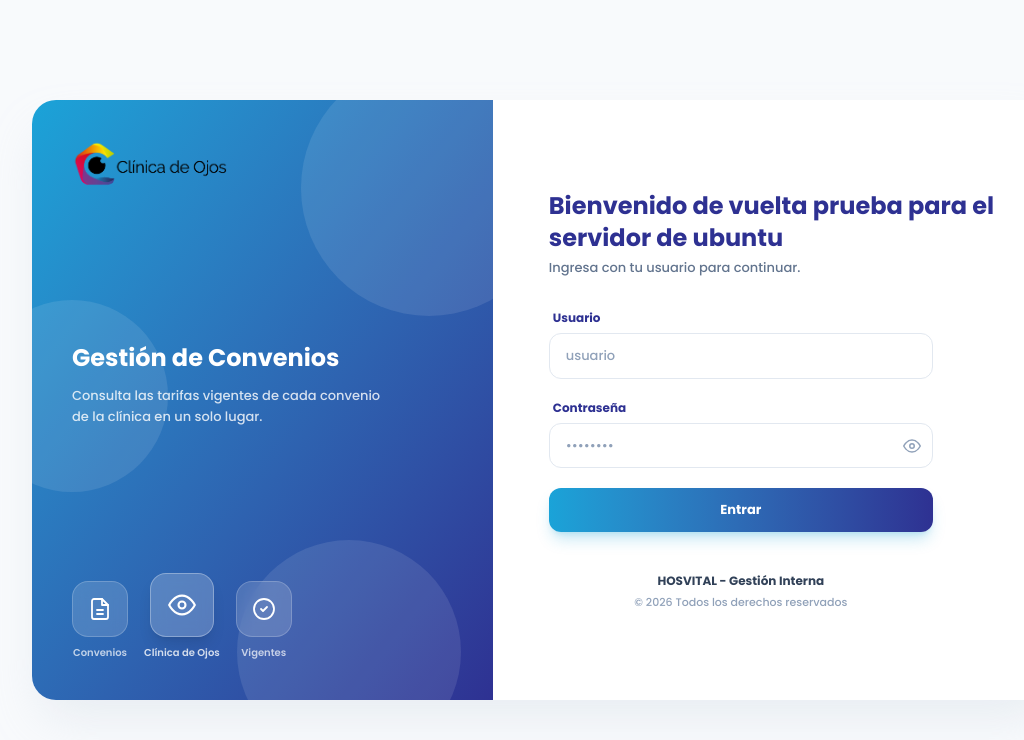
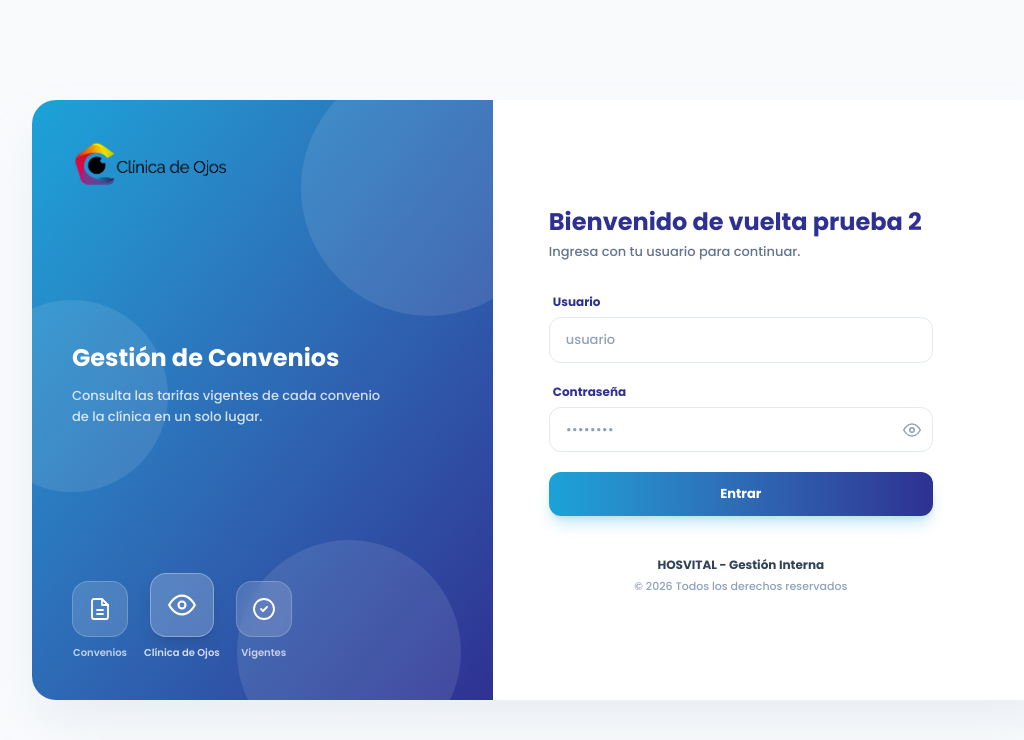
Before and after one commit to Clinojos/convenios-tarifas, a Next.js app in the folder frontend/: page /login in a window 1280 px wide. Shown: the top 740 px of the page, without its empty margins (96-1120 px from the left). Built offline with nearby package versions, Linux system fonts and the light colour scheme; no server answers.

Commit message:
prueba 2

```diff
--- a/frontend/src/app/(auth)/login/page.tsx
+++ b/frontend/src/app/(auth)/login/page.tsx
@@ -108,7 +108,7 @@ function LoginContent() {
           </div>
 
           <div className="mb-8">
-            <h2 className="text-2xl font-bold text-navy">Bienvenido de vuelta prueba para el servidor de ubuntu</h2>
+            <h2 className="text-2xl font-bold text-navy">Bienvenido de vuelta prueba 2</h2>
             <p className="mt-1 text-[13px] text-slate-500 font-medium">
               Ingresa con tu usuario para continuar.
             </p>
```
